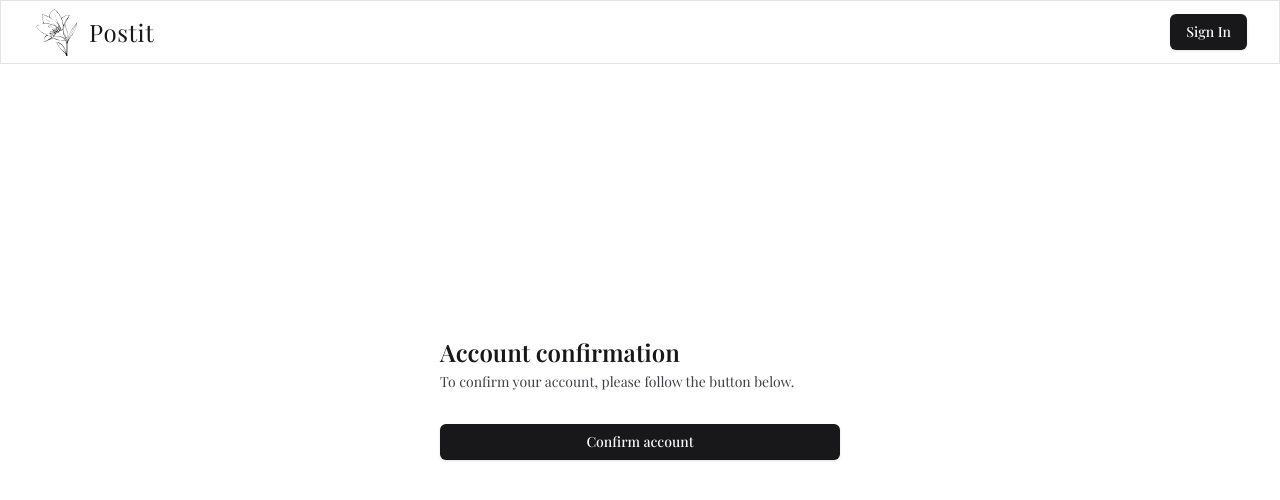
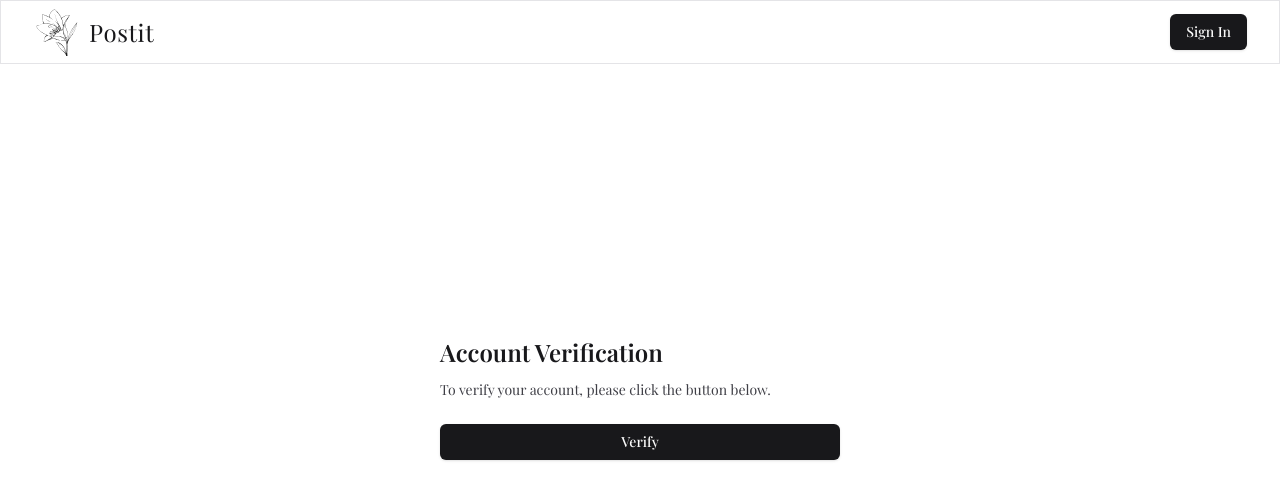
Before and after one commit to klam2k20/Postit, a Next.js app: page /new-verification in a window 1280 px wide. Shown: the top 500 px of the page. Built offline with nearby package versions, Linux system fonts and the light colour scheme; no server answers; a web font is replaced by a local one.

Commit message:
Update sign up and email verification work flow

```diff
--- a/src/actions/ResetPasswordActions.ts
+++ b/src/actions/ResetPasswordActions.ts
@@ -4,6 +4,7 @@ import db from "@/lib/db";
 import { getUserByEmail } from "@/lib/prisma";
 import { resetPasswordSchema } from "@/lib/types";
 import bcrypt from 'bcryptjs';
+import { redirect } from "next/navigation";
 
 export const resetPassword = async (values: unknown, token: string) => {
   const validatedFields = resetPasswordSchema.safeParse(values);
@@ -35,7 +36,6 @@ export const resetPassword = async (values: unknown, token: string) => {
     await db.forgotPasswordToken.delete({
       where: { id: forgotPasswordToken.id }
     })
-
     return { success: 'New password set successfully.' }
   } catch (e) {
     console.error('Reset Password Error: ', e);
--- a/src/actions/SignUpActions.ts
+++ b/src/actions/SignUpActions.ts
@@ -41,7 +41,7 @@ export const signUp = async (values: unknown) => {
     const token = await createVerificationToken(email);
     await sendVerificationEmail(email, token.token)
 
-    return { success: 'Registration successful! Please check your email to verify your account.' }
+    return { success: 'Thanks for signing up for Postit! Please check your email to verify your account.' }
   } catch (e) {
     console.error('Register Error:', e);
     return { error: 'Something went wrong on our end. Please try again later.' }
--- a/src/actions/VerificationActions.ts
+++ b/src/actions/VerificationActions.ts
@@ -35,7 +35,7 @@ export const verifyToken = async (token: string) => {
       }
     })
 
-    return { success: 'Email verified' }
+    return { success: 'Your email has been successfully verified. Welcome to Postit!' }
   } catch (e) {
     console.error('Verification Error:', e);
     return { error: 'Something went wrong on our end. Please try again later.' }
--- a/src/app/(auth)/new-verification/page.tsx
+++ b/src/app/(auth)/new-verification/page.tsx
@@ -4,7 +4,12 @@ import { Button } from "@/components/ui/Button";
 const NewVerification: React.FC = (props) => {
   return (
     <main className="flex min-h-screen items-center justify-center">
-      <VerificationForm />
+      <div className="flex w-[400px] flex-col items-start justify-center gap-y-4">
+        <h1 className="text-2xl font-semibold leading-none">
+          Account Verification
+        </h1>
+        <VerificationForm />
+      </div>
     </main>
   );
 };
--- a/src/app/(auth)/sign-up/page.tsx
+++ b/src/app/(auth)/sign-up/page.tsx
@@ -1,13 +1,11 @@
 import SignUpForm from "@/components/auth/SignUpForm";
 
-//todo update sign up workflow
-//todo update verification workflow
 //todo refactor to components for things like loader button or success message with button
 export default function SignUp() {
   return (
     <main className="flex min-h-screen items-center justify-center">
       <div className="flex w-[400px] flex-col items-start justify-center gap-y-4">
-        <h1 className="text-2xl font-semibold leading-none">Welcome Back!</h1>
+        <h1 className="text-2xl font-semibold leading-none">Hello There!</h1>
         <SignUpForm />
       </div>
     </main>
--- a/src/components/auth/SignUpForm.tsx
+++ b/src/components/auth/SignUpForm.tsx
@@ -45,7 +45,7 @@ const SignUpForm: React.FC = () => {
     }
   };
 
-  return (
+  return !success ? (
     <>
       <form
         onSubmit={handleSubmit(onSubmit)}
@@ -112,6 +112,7 @@ const SignUpForm: React.FC = () => {
             <PasswordInput
               {...register("confirmPassword")}
               disabled={isSubmitting}
+              id="confirmPassword"
             />
             {errors.confirmPassword && (
               <p className="text-sm text-red-500">
@@ -133,6 +134,16 @@ const SignUpForm: React.FC = () => {
       </form>
       <SocialLogins isSubmitting={isSubmitting} />
     </>
+  ) : (
+    <div className="flex w-full flex-col items-start justify-center gap-y-6 text-sm">
+      <p className="text-zinc-700">{success}</p>
+      <Link
+        href={"/sign-in"}
+        className={cn(buttonVariants({ variant: "default" }), "w-full")}
+      >
+        Return to Sign In
+      </Link>
+    </div>
   );
 };
 
--- a/src/components/auth/VerificationForm.tsx
+++ b/src/components/auth/VerificationForm.tsx
@@ -3,19 +3,22 @@
 import { verifyToken } from "@/actions/VerificationActions";
 import { useRouter, useSearchParams } from "next/navigation";
 import { useState } from "react";
-import { Button } from "../ui/Button";
+import { Button, buttonVariants } from "../ui/Button";
 import FormError from "./FormError";
-import FormSuccess from "./FormSucess";
+import Link from "next/link";
+import { cn } from "@/lib/utils";
+import { Icons } from "../Icons";
 
-const VerificationForm: React.FC = (props) => {
+const VerificationForm: React.FC = () => {
   const [error, setError] = useState<string | undefined>();
   const [success, setSuccess] = useState<string | undefined>();
+  const [isSubmitting, setIsSubmitting] = useState<boolean>(false);
   const searchParams = useSearchParams();
   const token = searchParams.get("token");
-  const router = useRouter();
 
   const onSubmit = async () => {
     try {
+      setIsSubmitting(true);
       if (!token) {
         setError(
           "Token is missing. Please check the verification email and try again.",
@@ -24,37 +27,44 @@ const VerificationForm: React.FC = (props) => {
       }
 
       const response = await verifyToken(token);
+      console.log(response);
       if (response?.error) {
         setError(response?.error);
       } else if (response?.success) {
         setSuccess(response?.success);
-        router.push("/");
       }
     } catch (e) {
       setError("Something went wrong on our end. Please try again later.");
+    } finally {
+      setIsSubmitting(false);
     }
   };
 
-  return (
+  return !success ? (
     <form
       action={onSubmit}
-      className="flex w-[400px] flex-col items-start justify-center gap-y-8"
+      className="flex w-full flex-col items-start justify-center gap-y-6"
     >
-      <div className="flex flex-col items-start gap-y-2">
-        <h1 className="text-2xl font-semibold leading-none">
-          Account confirmation
-        </h1>
-        <p className="text-sm text-zinc-700">
-          To confirm your account, please follow the button below.
-        </p>
-      </div>
+      <p className="text-sm text-zinc-700">
+        To verify your account, please click the button below.
+      </p>
 
       <FormError message={error} />
-      <FormSuccess message={success} />
-      <Button type="submit" className="w-full">
-        Confirm account
+      <Button type="submit" className="w-full" disabled={isSubmitting}>
+        {isSubmitting && <Icons.loader className="mr-2 h-4 w-4 animate-spin" />}
+        Verify
       </Button>
     </form>
+  ) : (
+    <div className="flex w-full flex-col items-start justify-center gap-y-6 text-sm">
+      <p className="text-zinc-700">{success}</p>
+      <Link
+        href={"/sign-in"}
+        className={cn(buttonVariants({ variant: "default" }), "w-full")}
+      >
+        Return to Sign In
+      </Link>
+    </div>
   );
 };
 
```
Also changed, not shown: 1 other file (tests, documents, lock files or other folders).
